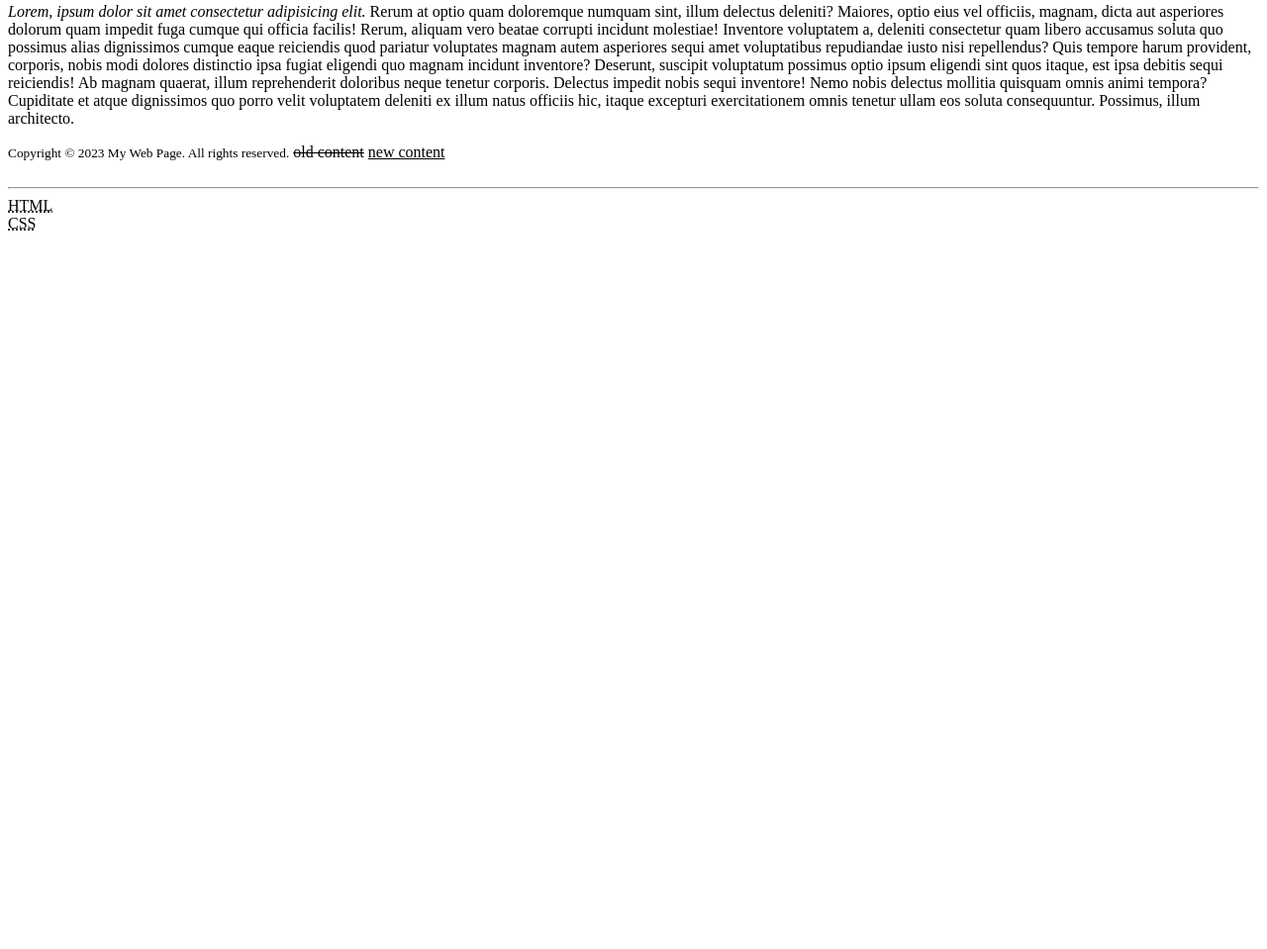
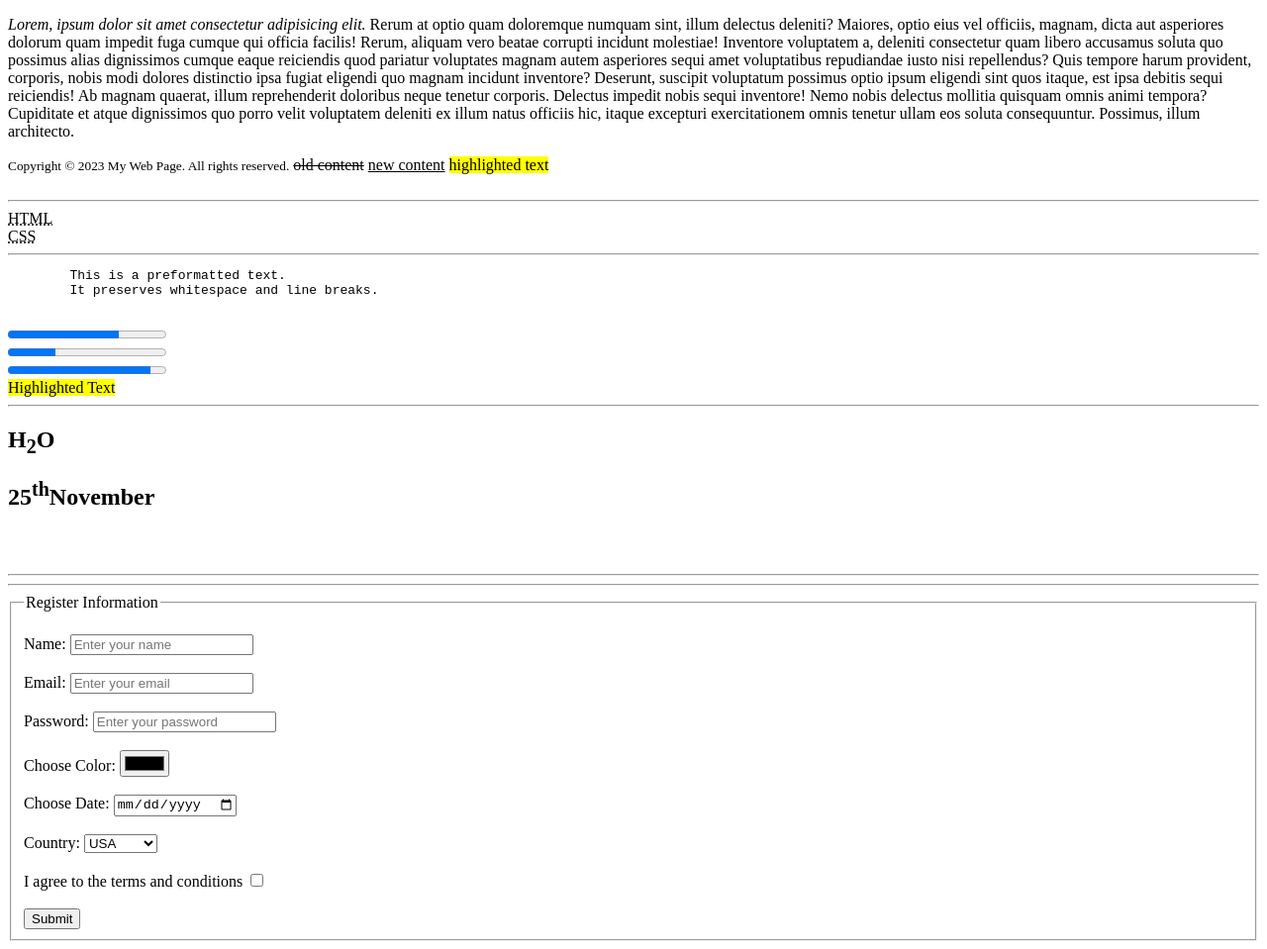
Before and after one commit to Shakya-dspm/HTML_Tags, a plain HTML site: page index.html in a window 1280 px wide. Shown: the part 376-1335 px from the top of the page at 99% size. Before the commit the page ends 800 px from the top, so only its background shows below. Drawn offline with Linux system fonts and the light colour scheme.

Commit message:
Add tags

```diff
--- a/index.html
+++ b/index.html
@@ -1,9 +1,10 @@
-<html>
-
+<!DOCTYPE html>
+<html lang="en">
 <head>
-    <title>My First Web Page</title>
+    <meta charset="UTF-8">
+    <meta name="viewport" content="width=device-width, initial-scale=1.0">
+    <title>Document</title>
 </head>
-
 <body>
 
     <!-- Headings tags -->
@@ -26,7 +27,7 @@
     <!-- Deleted Content and inserted Content -->
     <del>old content</del>
     <ins>new content</ins>
-
+    <mark>highlighted text</mark>
     <br><br>
     <hr>
 
@@ -34,6 +35,62 @@
     <abbr title="HyperText Markup Language">HTML</abbr><br>
     <abbr title="Cascading Style Sheets">CSS</abbr>
 
+    <hr>
+    <!-- Preformatted text -->
+    <pre>
+        This is a preformatted text.
+        It preserves whitespace and line breaks.
+    </pre>
+
+    <!-- Progress tag -->
+    <progress value="70" max="100">70%</progress> <br>
+    <progress value="30" max="100">30%</progress> <br>
+    <progress value="90" max="100">90%</progress> <br>
+
+    <mark>Highlighted Text</mark>
+
+    <hr>
+
+    <!--Subscript and Superscript tags-->
+    <h2>H<sub>2</sub>O</h2>
+    <h2>25<sup>th</sup>November</h2>
+
+    <br><br>
+
+    <hr><hr>
+
+    <!-- form tags -->
+     <fieldset>
+        <legend>Register Information</legend><br>
+     <form>
+        <label for="name">Name:</label>
+        <input type="text" id="name" name="name" placeholder="Enter your name"><br><br>
+
+        <label for="email">Email:</label>
+        <input type="email" id="email" name="email" placeholder="Enter your email"><br><br>
+
+        <label for="password">Password:</label>
+        <input type="password" id="password" name="password" placeholder="Enter your password"><br><br>
+
+        <label for="color">Choose Color:</label>
+        <input type="color" id="color" name="color"><br><br>
+
+        <label for="date">Choose Date:</label>
+        <input type="date" id="date" name="date"><br><br>
+
+        <label for="country">Country:</label>
+        <select id="country" name="country">
+            <option value="usa">USA</option>
+            <option value="uk">UK</option>
+            <option value="india">India</option>
+            <option value="australia">Australia</option>
+        </select><br><br>
+
+        <label for="check" id="check">I agree to the terms and conditions</label>
+        <input type="checkbox" id="check" name="check"><br><br>
+
+        <input type="submit" value="Submit">
+     </form>
+     </fieldset>
 </body>
-
 </html>
```
